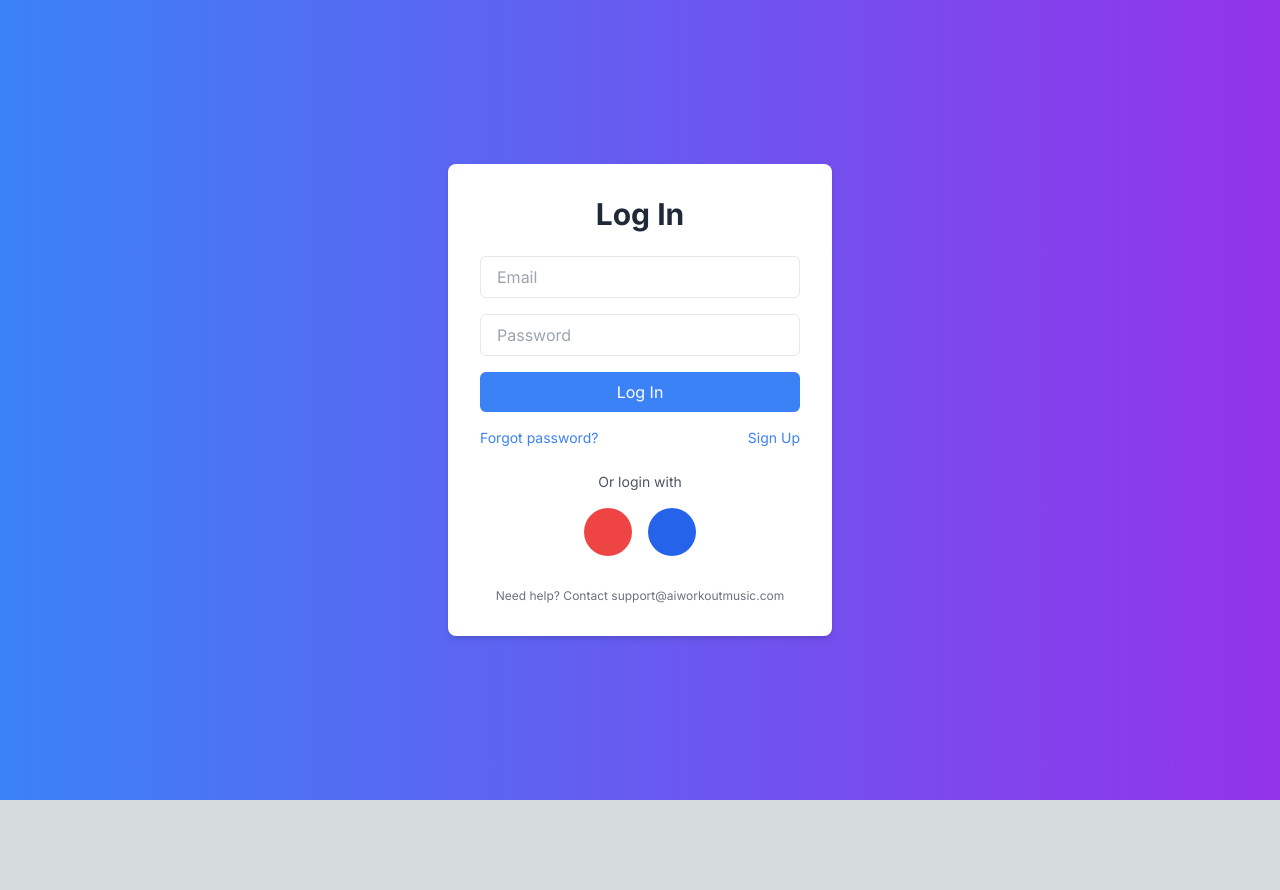
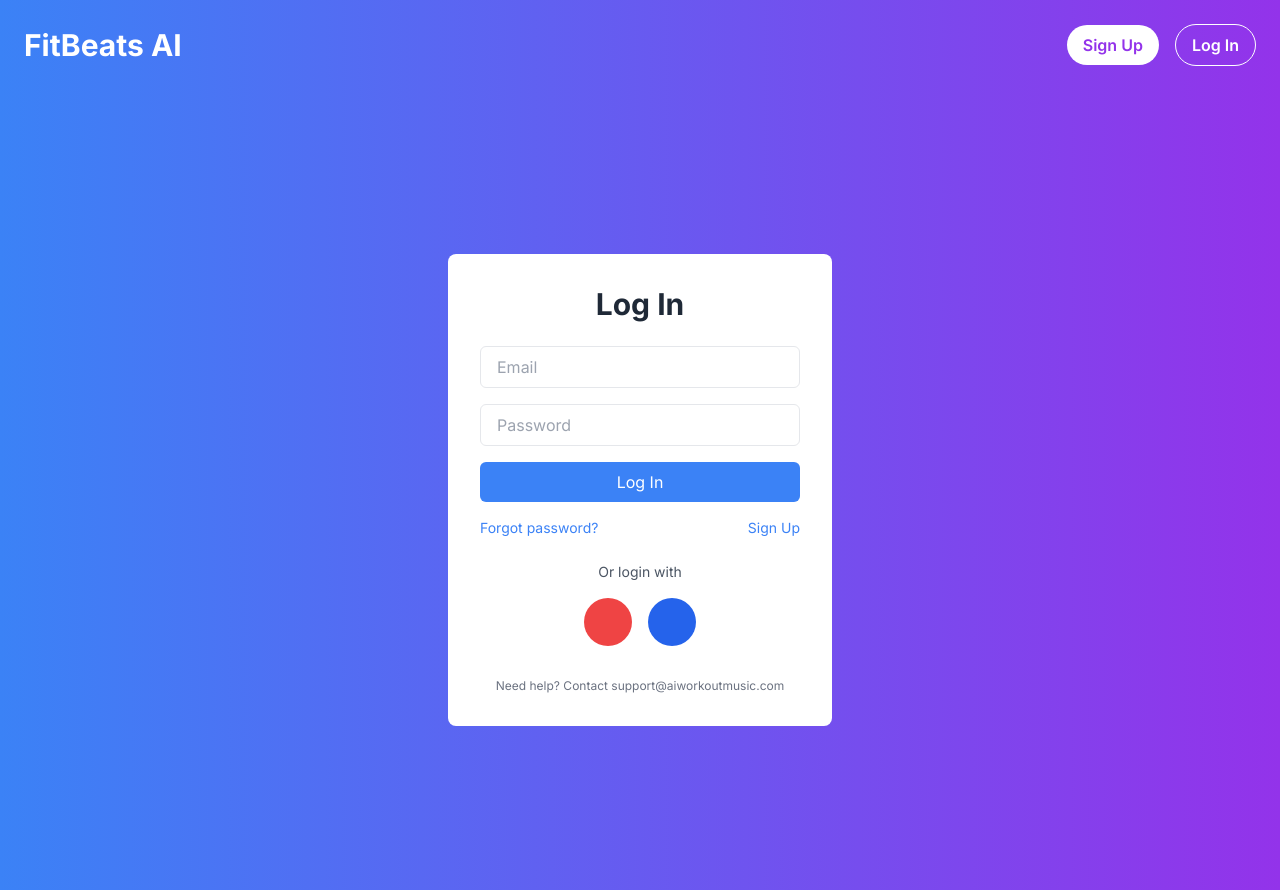
Before and after one commit to sgafurov/FitBeats, a Next.js app: page /log-in in a window 1280 px wide. Before the commit the page ends 800 px from the top, so only its background shows below. Built offline with nearby package versions, Linux system fonts and the light colour scheme.

Commit message:
Edit css of components

```diff
--- /dev/null
+++ b/app/components/header.tsx
@@ -0,0 +1,21 @@
+import Link from "next/link";
+
+export default function Header() {
+    return (
+        <header className="text-white p-4 md:p-6" >
+            <nav className="flex justify-between items-center">
+                <h1 className="text-2xl md:text-3xl font-bold">
+                    <Link href="/">FitBeats AI</Link>
+                </h1>
+                <div className="space-x-4">
+                    <button className="bg-white text-purple-600 px-4 py-2 rounded-full font-semibold hover:bg-opacity-90 transition duration-300">
+                        <Link href="/sign-up">Sign Up</Link>
+                    </button>
+                    <button className="bg-transparent border border-white px-4 py-2 rounded-full font-semibold hover:bg-white hover:text-purple-600 transition duration-300">
+                        <Link href="/log-in">Log In</Link>
+                    </button>
+                </div>
+            </nav>
+        </header>
+    );
+}
--- a/app/log-in/page.tsx
+++ b/app/log-in/page.tsx
@@ -1,9 +1,13 @@
 import React from "react";
+import Header from "../components/header";
 
 export default function Page() {
     return (
-    <div className="min-h-screen flex items-center justify-center bg-gradient-to-r from-blue-500 to-purple-600">
-      <div className="bg-white p-8 rounded-lg shadow-md w-96">
+        <div className="min-h-screen justify-center bg-gradient-to-r from-blue-500 to-purple-600">
+            <Header />
+            <div className="min-h-screen bg-gradient-to-r from-blue-500 to-purple-600 flex items-center justify-center p-4 text-black ">
+                {/* <div className="bg-white p-8 rounded-lg shadow-md w-96"> */}
+                <div className="bg-white p-8 rounded-lg w-96">
                     <h1 className="text-3xl font-bold mb-6 text-center text-gray-800 font-roboto">
                         Log In
                     </h1>
@@ -57,5 +61,6 @@ export default function Page() {
                     </p>
                 </div>
             </div>
+        </div>
     );
 }
--- a/app/page.tsx
+++ b/app/page.tsx
@@ -1,10 +1,11 @@
 import Link from "next/link";
 import React from "react";
+import Header from "./components/header";
 
 export default function Page() {
   return (
     <div className="min-h-screen bg-gradient-to-br from-purple-600 to-blue-500 text-white font-sans">
-      <header className="p-4 md:p-6">
+      {/* <header className="p-4 md:p-6">
         <nav className="flex justify-between items-center">
           <h1 className="text-2xl md:text-3xl font-bold">FitBeats AI</h1>
           <div className="space-x-4">
@@ -16,7 +17,8 @@ export default function Page() {
             </button>
           </div>
         </nav>
-      </header>
+      </header> */}
+      <Header />
 
       <main className="container mx-auto px-4 py-12 md:py-24">
         <div className="text-center mb-12">
--- a/app/sign-up/page.tsx
+++ b/app/sign-up/page.tsx
@@ -1,9 +1,12 @@
 import React from "react";
+import Header from "../components/header";
 
 export default function Page() {
   return (
+    <div className="min-h-screen justify-center bg-gradient-to-br from-purple-600 to-blue-500">
+      <Header />
       <div className="min-h-screen bg-gradient-to-br from-purple-600 to-blue-500 flex items-center justify-center p-4 text-black">
-      <div className="bg-white rounded-lg shadow-xl p-8 max-w-md w-full">
+        <div className="bg-white rounded-lg p-8 max-w-md w-full">
           <h1 className="text-3xl font-bold text-center mb-6 font-sans">Sign Up for FitBeats</h1>
           <form className="space-y-4">
             <div>
@@ -55,5 +58,6 @@ export default function Page() {
           </div>
         </div>
       </div>
+    </div>
   );
 }
```
Lines whose indentation alone changed are shown as unchanged.
